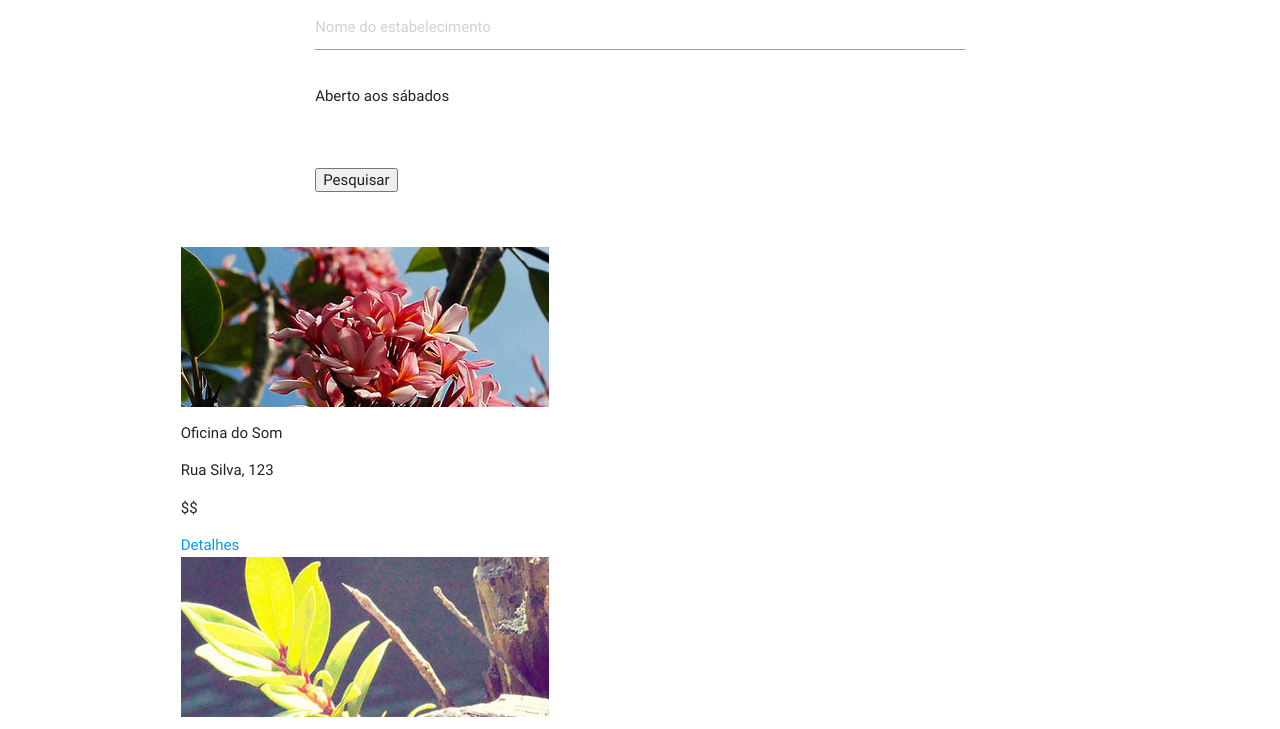
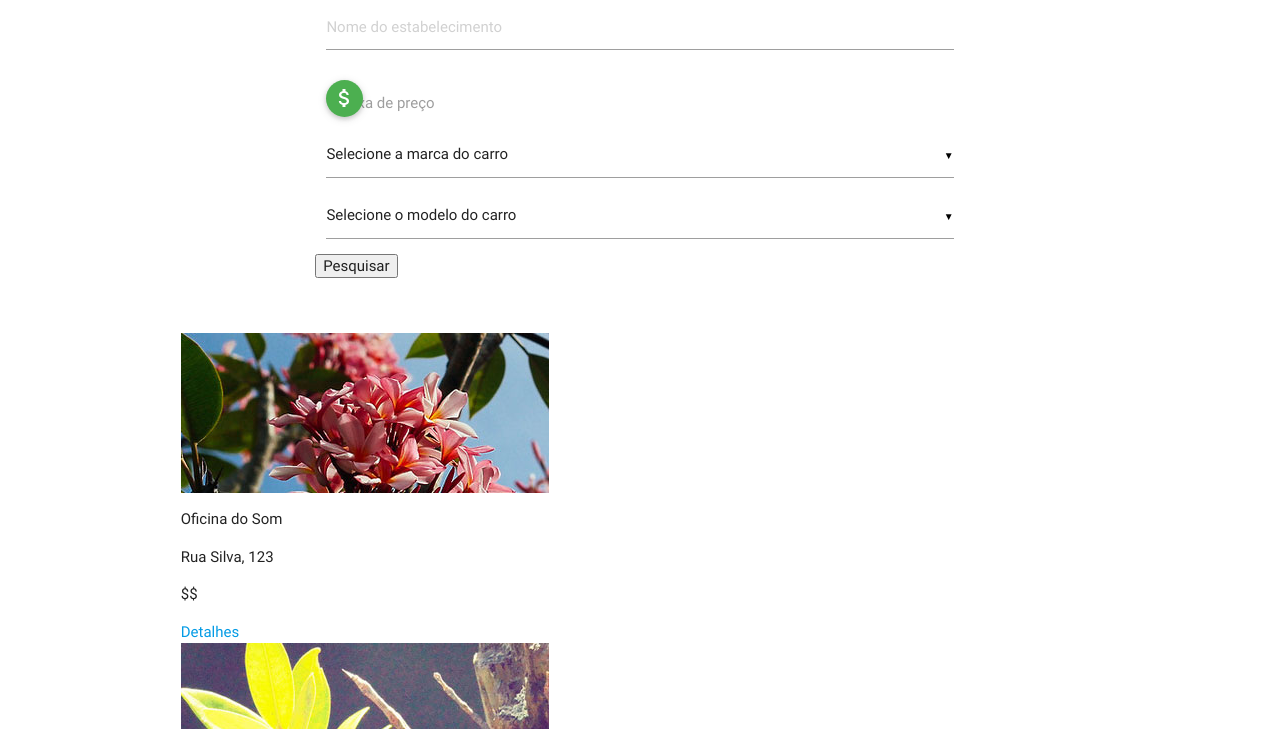
Before and after one commit to gabrielacorrea/projeto-template, a plain HTML site: page index.html in a window 1280 px wide. Shown: the part 204-933 px from the top of the page. Drawn offline with Linux system fonts and the light colour scheme; files whose address does not match are found by name.

Commit message:
estilo do formulario

```diff
--- a/index.html
+++ b/index.html
@@ -20,13 +20,11 @@ Released for free under the Creative Commons Attribution 3.0 license (templated.
 </head>
 <body>
 
-
 <div class="wrapper style1">
 	<nav>
 		<div class="nav-wrapper">
 			<a href="index.html" class="brand-logo">Pit Stop</a>
 			<a href="#" data-activates="mobile-demo" class="button-collapse"><i class="material-icons">menu</i></a>
-
 			<ul id="nav-mobile" class="right hide-on-med-and-down">
 				<li class="active"><a href="index.html">Homepage</a></li>
 				<li><a href="left-sidebar.html">Pesquisa</a></li>
@@ -35,31 +33,26 @@ Released for free under the Creative Commons Attribution 3.0 license (templated.
 			</ul>
 		</div>
 	</nav>
-
 	<div id="banner" class="container">
 		<section>
 			<div class="row">
 				<div class="col l12">
-							<p>O taxista encontra o que precisa.</p>
                     <div id="search" class="wrapper style2">
                         <div class="container">
+                        	<p>O taxista encontra o que precisa.</p>
                             <section>
                                 <header class="major">
                                     <h2>Pesquisa</h2>
                                 </header>
                                 <form method="post" action="#">
-                                    <div class="row quarter">
-                                        <div class="9u">
-                                            <input class="text" type="text" name="name" id="name" placeholder="Nome do estabelecimento" />
+                                    <div class="input-field">
+                                        <input class="text" type="text" name="name" id="name" length="160" placeholder="Nome do estabelecimento" />
                                     </div>
+                                    <div class="input-field">
+                                    	<label for="valor">Faixa de preço</label>
+			                        	<a id="valor" class="btn-floating waves-effect waves-light green"><i class="material-icons">attach_money</i></a>
                                     </div>
-                                    <div class="row quarter">
-                                        <div class="9u">
-                                            <input type="checkbox" name="isOpenSaturday" value="isOpenSaturday">Aberto aos sábados
-                                        </div>
-                                    </div>
-                                    <div class="row quarter">
-                                        <div class="9u">
+                                    <div class="input-field">
                                         <select>
                                             <option value="default">Selecione a marca do carro</option>
                                             <option value="chevrolet">Chevrolet</option>
@@ -68,17 +61,14 @@ Released for free under the Creative Commons Attribution 3.0 license (templated.
                                             <option value="Honda">Honda</option>
                                         </select>
                                     </div>
-                                    </div>
-                                    <div class="row quarter">
-                                        <div class="9u">
+                                    <div class="input-field">
                                         <select>
                                             <option value="default">Selecione o modelo do carro</option>
-                                                <option value="classis">Classis</option>
+                                            <option value="classis">Classic</option>
                                             <option value="onix">Onix</option>
                                             <option value="Civic">Civic</option>
                                             <option value="Palio">Palio</option>
                                         </select>
-                                        </div>
                                     </div>
                                     <div class="row half">
                                         <div class="12u">
--- a/js/init.js
+++ b/js/init.js
@@ -2,6 +2,7 @@
   $(function(){
 
     $('.button-collapse').sideNav();
+    $('select').material_select();
 
   }); // end of document ready
 })(jQuery); // end of jQuery name space
```
Lines whose indentation alone changed are shown as unchanged.
